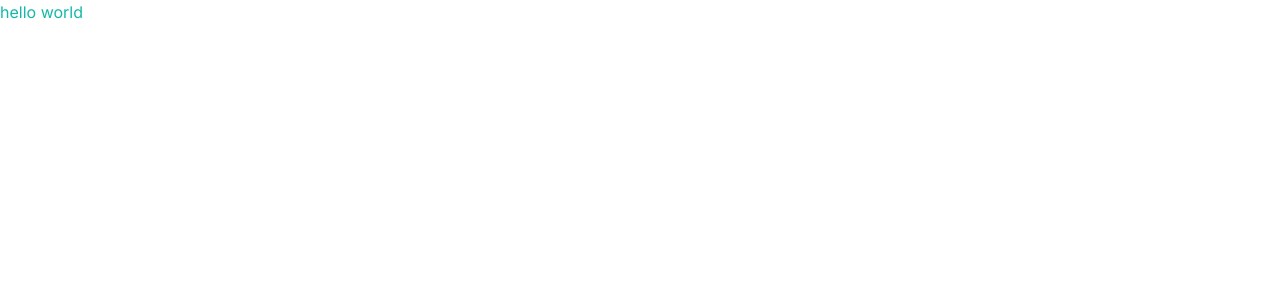
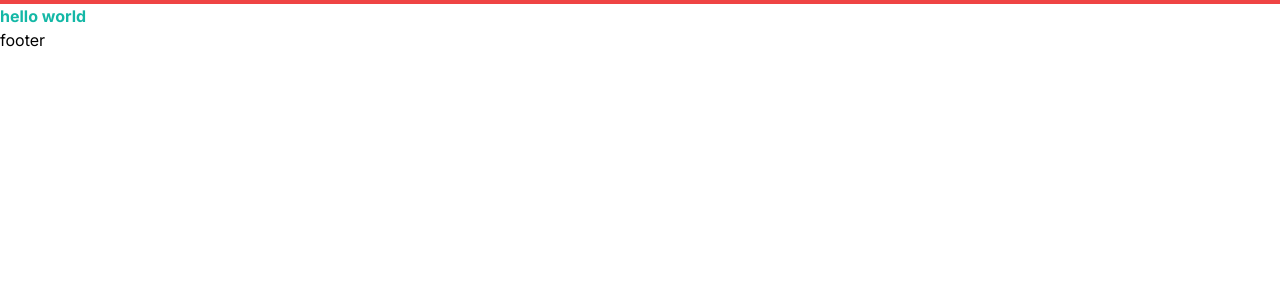
Before and after one commit to TalalAhmed31/travel-app, a Next.js app: page / in a window 1280 px wide. Shown: the top 300 px of the page. Built offline with nearby package versions, Linux system fonts and the light colour scheme.

Commit message:
global css addition

```diff
--- a/app/layout.tsx
+++ b/app/layout.tsx
@@ -1,12 +1,11 @@
 import type { Metadata } from "next";
-import { Inter } from "next/font/google";
 import "./globals.css";
-
-const inter = Inter({ subsets: ["latin"] });
+import Navbar from "@/components/Navbar";
+import Footer from "@/components/Footer";
 
 export const metadata: Metadata = {
-  title: "Create Next App",
-  description: "Generated by create next app",
+  title: "Travel",
+  description: "Travel UI/UX App for Camping",
 };
 
 export default function RootLayout({
@@ -16,7 +15,15 @@ export default function RootLayout({
 }>) {
   return (
     <html lang="en">
-      <body className={inter.className}>{children}</body>
+      <body>
+        <Navbar/>
+
+        <main className="relative overflow-hidden">
+        {children}
+        </main>
+
+        <Footer/>
+        </body>
     </html>
   );
 }
--- a/app/page.tsx
+++ b/app/page.tsx
@@ -1,8 +1,6 @@
-import Image from "next/image";
-
 export default function Home() {
   return (
-    <h1 className="text-teal-500">
+    <h1 className="font-bold text-teal-500">
       hello world
     </h1>
   );
--- /dev/null
+++ b/components/Footer.tsx
@@ -0,0 +1,11 @@
+import React from 'react'
+
+const Footer = () => {
+  return (
+    <div>
+      footer
+    </div>
+  )
+}
+
+export default Footer
--- /dev/null
+++ b/components/Navbar.tsx
@@ -0,0 +1,10 @@
+const Navbar = () => {
+  return (
+    <nav className="border-2 border-red-500 flex">
+
+    </nav>
+  )
+}
+
+
+export default Navbar
--- a/tailwind.config.ts
+++ b/tailwind.config.ts
@@ -1,20 +1,53 @@
-import type { Config } from "tailwindcss";
-
-const config: Config = {
+/** @type {import('tailwindcss').Config} */
+module.exports = {
   content: [
-    "./pages/**/*.{js,ts,jsx,tsx,mdx}",
-    "./components/**/*.{js,ts,jsx,tsx,mdx}",
-    "./app/**/*.{js,ts,jsx,tsx,mdx}",
+    './pages/**/*.{js,ts,jsx,tsx,mdx}',
+    './components/**/*.{js,ts,jsx,tsx,mdx}',
+    './app/**/*.{js,ts,jsx,tsx,mdx}',
   ],
   theme: {
     extend: {
+      colors: {
+        green: {
+          50: '#30AF5B',
+          90: '#292C27',
+        },
+        gray: {
+          10: '#EEEEEE',
+          20: '#A2A2A2',
+          30: '#7B7B7B',
+          50: '#585858',
+          90: '#141414',
+        },
+        orange: {
+          50: '#FF814C',
+        },
+        blue: {
+          70: '#021639',
+        },
+        yellow: {
+          50: '#FEC601',
+        },
+      },
       backgroundImage: {
-        "gradient-radial": "radial-gradient(var(--tw-gradient-stops))",
-        "gradient-conic":
-          "conic-gradient(from 180deg at 50% 50%, var(--tw-gradient-stops))",
+        'bg-img-1': "url('/img-1.png')",
+        'bg-img-2': "url('/img-2.png')",
+        'feature-bg': "url('/feature-bg.png')",
+        pattern: "url('/pattern.png')",
+        'pattern-2': "url('/pattern-bg.png')",
+      },
+      screens: {
+        xs: '400px',
+        '3xl': '1680px',
+        '4xl': '2200px',
+      },
+      maxWidth: {
+        '10xl': '1512px',
+      },
+      borderRadius: {
+        '5xl': '40px',
       },
     },
   },
   plugins: [],
 };
-export default config;
```
